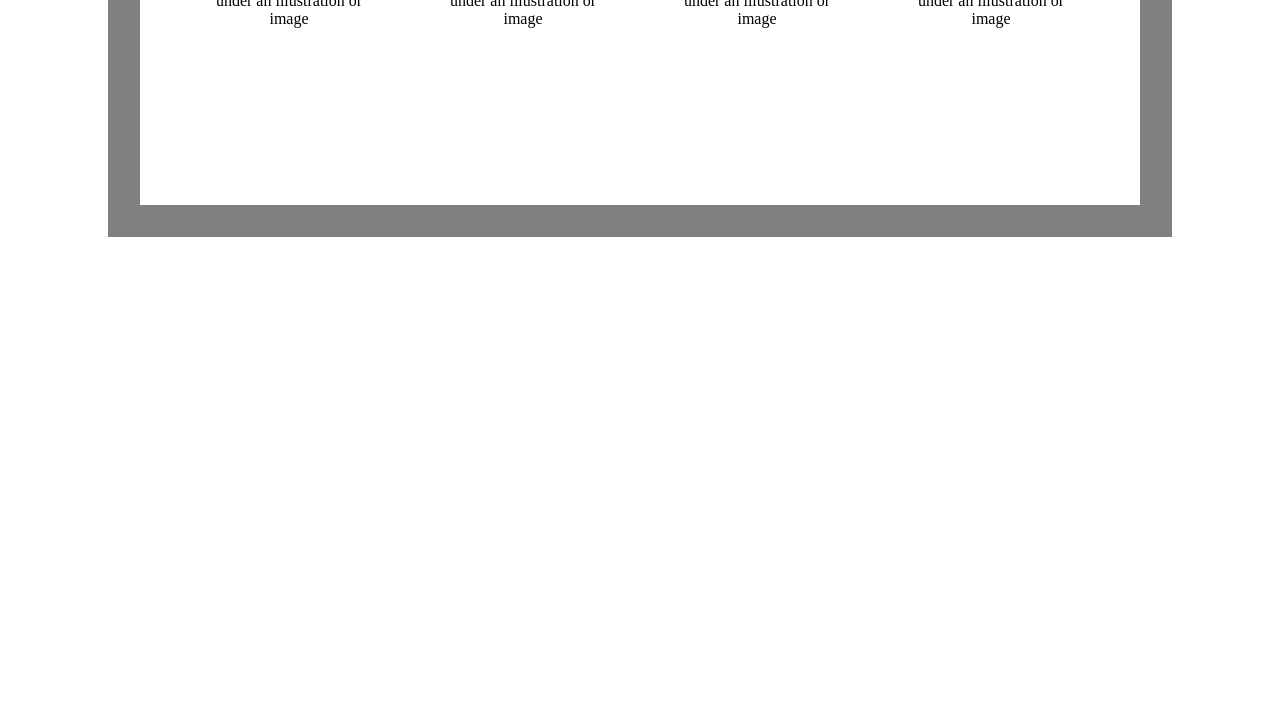
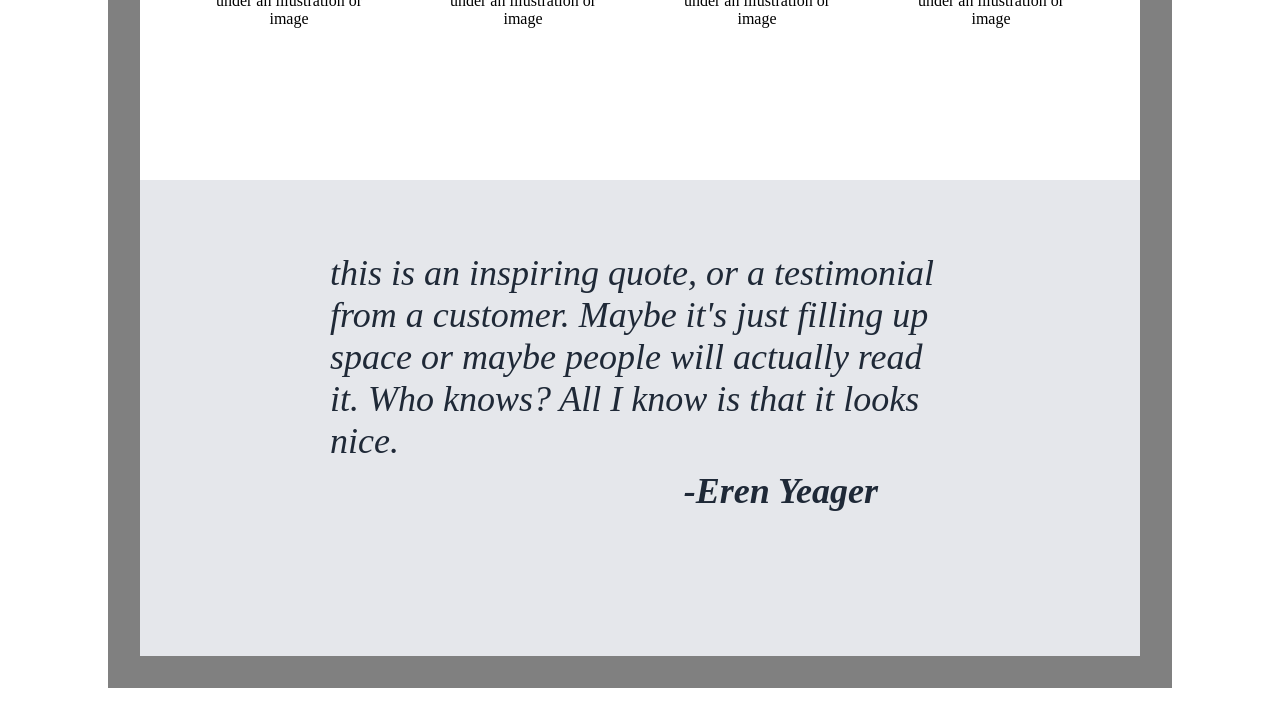
Before and after one commit to RAJA-2007-SOHAIB/landing-page, a plain HTML site: page index.html in a window 1280 px wide. Shown: the part 1161-1887 px from the top of the page. Before the commit the page ends 1398 px from the top, so only its background shows below. Drawn offline with Linux system fonts and the light colour scheme.

Commit message:
Designed third section with testimonial layout
- Structured the third section of the landing page, following the layout
 style of previous sections
- Added a placeholder testimonial quote as temporary content
- Made minor styling tweaks and adjustments across all sections for
 better consistency

```diff
--- a/index.html
+++ b/index.html
@@ -57,7 +57,14 @@
         </div>
     </div>
     </div>
+    <div class="section-three">
+        <div class="container-three">
+            <div class="quote">this is an inspiring quote, or a testimonial from a customer.
+                Maybe it's just filling up space or maybe people will actually read it.
+            Who knows? All I know is that it looks nice. <div class="said-by">-Eren Yeager</div></div>
+        </div>
 
+    </div>
 </body>
 
 </html>
--- a/style.css
+++ b/style.css
@@ -2,7 +2,7 @@ body{
     display: flex;
     flex-direction: column;
     align-items: center;
-    height: 700px;
+
 }
 
 *{
@@ -169,3 +169,29 @@ ul{
     width: 100%;
     border-radius: 6px;
 }
+
+.section-three{
+    background-color: gray;
+    margin-top: -31px;
+}
+
+.container-three{
+    background-color: #e5e7eb;
+    width: 1000px;
+    display: flex;
+    justify-content: center;
+    align-items: center;
+    margin-top: -26px;
+}
+
+.quote{
+    width: 620px;
+    font-size: 36px;
+    color: #1f2937;
+    font-style: italic;
+}
+.quote .said-by{
+    text-align: end;
+    margin-top: 8px;
+    font-weight: 700;
+}
```
